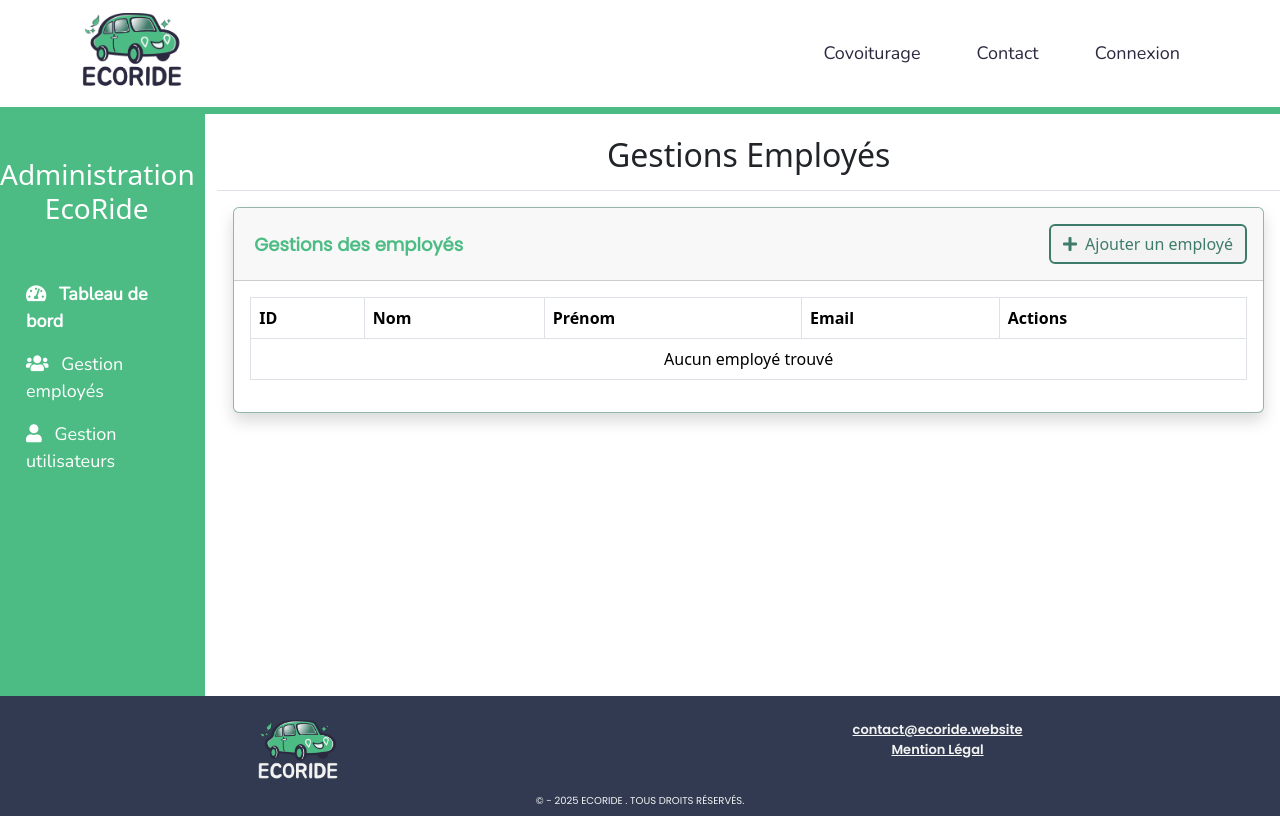
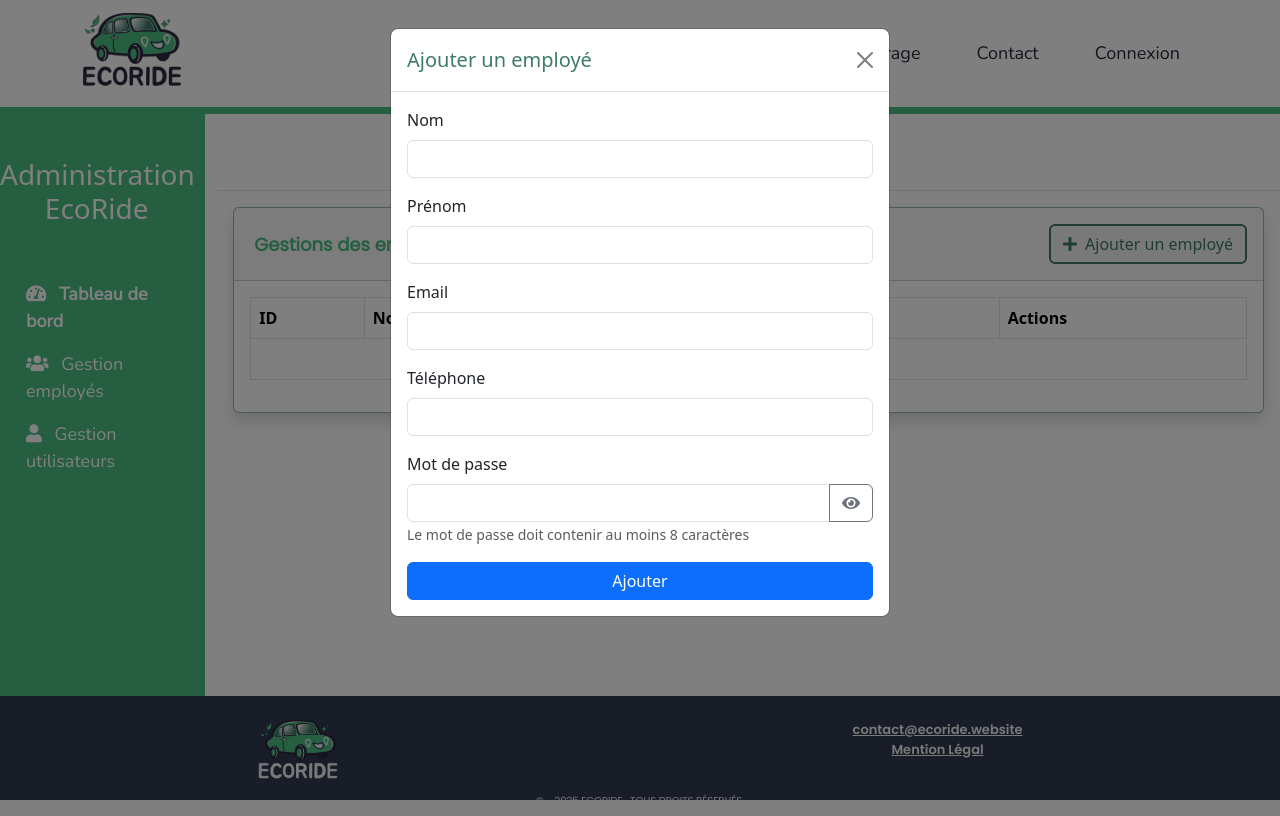
Before and after one commit to Justine-Gar/EcoRide, a Symfony app: template templates/profile/admin/_admin_gestion_emp.html.twig in a window 1280 px wide, after a click on "Ajouter un employé". Run offline with Twig, Linux system fonts and the light colour scheme; the template is opened without the code that fills it, so the values that code supplies are empty; some libraries are stand-ins or nearby versions.

Commit message:
add crud user staff for admin

```diff
--- a/src/Controller/ProfileController.php
+++ b/src/Controller/ProfileController.php
@@ -350,4 +350,5 @@ class ProfileController extends AbstractController
     }
 
 
+
 }
--- a/src/Controller/StaffController.php
+++ b/src/Controller/StaffController.php
@@ -16,6 +16,7 @@ use Symfony\Component\Security\Http\Event\InteractiveLoginEvent;
 use Symfony\Component\Security\Core\User\UserInterface;
 use Symfony\Component\HttpFoundation\JsonResponse;
 use Symfony\Component\HttpFoundation\Request;
+use Symfony\Component\HttpFoundation\RequestStack;
 use Symfony\Component\HttpFoundation\Response;
 use Symfony\Component\Routing\Annotation\Route;
 use Symfony\Component\Security\Http\Attribute\IsGranted;
--- /dev/null
+++ b/templates/partials/modals/profilAdmin_modals.html.twig
@@ -0,0 +1,116 @@
+<!-- Modal pour ajouter un employé -->
+<div class="modal fade" id="addEmployeeModal" tabindex="-1" aria-labelledby="addEmployeeModalLabel" aria-hidden="true">
+	<div class="modal-dialog">
+		<div class="modal-content">
+			<div class="modal-header">
+				<h5 class="modal-title" id="addEmployeeModalLabel">Ajouter un employé</h5>
+				<button type="button" class="btn-close" data-bs-dismiss="modal" aria-label="Close"></button>
+			</div>
+			<div class="modal-body">
+        <div id="alert-container"></div>
+				<form id="addEmployeeForm" action="{{ path('app_admin_add_employe') }}" method="post">
+          <input type="hidden" name="_csrf_token" value="{{ csrf_token('add_employee') }}">
+					<div class="mb-3">
+						<label for="add_employee_name" class="form-label">Nom</label>
+						<input type="text" class="form-control" id="add_employee_name" name="name" required>
+					</div>
+					<div class="mb-3">
+						<label for="add_employee_firstname" class="form-label">Prénom</label>
+						<input type="text" class="form-control" id="add_employee_firstname" name="firstname" required>
+					</div>
+					<div class="mb-3">
+						<label for="add_employee_email" class="form-label">Email</label>
+						<input type="email" class="form-control" id="add_employee_email" name="email" required>
+					</div>
+					<div class="mb-3">
+						<label for="add_employee_phone" class="form-label">Téléphone</label>
+						<input type="tel" class="form-control" id="add_employee_phone" name="phone_number" required>
+					</div>
+					<div class="mb-3">
+						<label for="add_employee_password" class="form-label">Mot de passe</label>
+              <div class="input-group">
+                <input type="password" class="form-control" id="add_employee_password" name="password" required>
+                <button class="btn btn-outline-secondary" type="button" id="toggleAddPassword">
+                  <i class="fas fa-eye"></i>
+                </button>
+              </div>
+              <small class="form-text text-muted">Le mot de passe doit contenir au moins 8 caractères</small>
+					</div>
+					<button type="submit" class="btn btn-primary w-100">Ajouter</button>
+				</form>
+			</div>
+		</div>
+	</div>
+</div>
+
+<!-- Modal pour modifier un employé -->
+<div class="modal fade" id="updateEmployeeModal" tabindex="-1" aria-labelledby="updateEmployeeModalLabel" aria-hidden="true">
+  <div class="modal-dialog">
+    <div class="modal-content">
+      <div class="modal-header">
+        <h5 class="modal-title" id="updateEmployeeModalLabel">Modifier un employé</h5>
+        <button type="button" class="btn-close" data-bs-dismiss="modal" aria-label="Close"></button>
+      </div>
+      <div class="modal-body">
+        <form id="updateEmployeeForm" action="" method="post">
+          <!-- Token CSRF -->
+          <input type="hidden" name="_csrf_token" value="{{ csrf_token('update_employee') }}">
+          <!-- ID employé caché -->
+          <input type="hidden" id="update_employee_id" name="id">
+
+          <div class="mb-3">
+            <label for="update_employee_name" class="form-label">Nom</label>
+            <input type="text" class="form-control" id="update_employee_name" name="name" required>
+          </div>
+          <div class="mb-3">
+            <label for="update_employee_firstname" class="form-label">Prénom</label>
+            <input type="text" class="form-control" id="update_employee_firstname" name="firstname" required>
+          </div>
+          <div class="mb-3">
+            <label for="update_employee_email" class="form-label">Email</label>
+            <input type="email" class="form-control" id="update_employee_email" name="email" required>
+          </div>
+          <div class="mb-3">
+            <label for="update_employee_phone" class="form-label">Téléphone</label>
+            <input type="tel" class="form-control" id="update_employee_phone" name="phone_number" required>
+          </div>
+          <div class="mb-3">
+            <label for="update_employee_password" class="form-label">Mot de passe (laisser vide pour ne pas changer)</label>
+            <div class="input-group">
+                <input type="password" class="form-control" id="update_employee_password" name="password">
+                <button class="btn btn-outline-secondary" type="button" id="toggleUpdatePassword">
+                    <i class="fas fa-eye"></i>
+                </button>
+            </div>
+            <small class="form-text text-muted">Si rempli, doit contenir au moins 8 caractères</small>
+          </div>
+          <button type="submit" class="btn btn-primary w-100">Mettre à jour</button>
+        </form>
+      </div>
+    </div>
+  </div>
+</div>
+
+<!-- Modal de confirmation pour supprimer un employé -->
+<div class="modal fade" id="deleteEmployeeModal" tabindex="-1" aria-labelledby="deleteEmployeeModalLabel" aria-hidden="true">
+	<div class="modal-dialog">
+		<div class="modal-content">
+			<div class="modal-header">
+				<h5 class="modal-title" id="deleteEmployeeModalLabel">Confirmer la suppression</h5>
+				<button type="button" class="btn-close" data-bs-dismiss="modal" aria-label="Close"></button>
+			</div>
+			<div class="modal-body">
+				<p>Êtes-vous sûr de vouloir supprimer cet employé? Cette action est irréversible.</p>
+				<p><strong>Nom: </strong><span id="delete_employee_name"></span></p>
+			</div>
+			<div class="modal-footer">
+				<form id="deleteEmployeeForm" action="" method="post">
+					<!-- Token CSRF -->
+					<input type="hidden" name="_csrf_token" value="{{ csrf_token('delete_employee') }}">
+					<button type="button" class="btn btn-secondary" data-bs-dismiss="modal">Annuler</button>
+					<button type="submit" class="btn btn-danger">Supprimer</button>
+				</form>
+			</div>
+		</div>
+	</div>
+</div>
--- a/templates/profile/admin.html.twig
+++ b/templates/profile/admin.html.twig
@@ -24,4 +24,10 @@
 		</div>
 	</main>
 
+	{% include 'partials/modals/profilAdmin_modals.html.twig' %}
+
 {% endblock %}
+{% block javascripts %}
+	{{ parent() }}
+	<script src="{{ asset('assets/js/profilAdmin.js') }}"></script>
+{% endblock %}
--- a/templates/profile/admin/_admin_gestion_emp.html.twig
+++ b/templates/profile/admin/_admin_gestion_emp.html.twig
@@ -11,7 +11,7 @@
 		<!-- Flash messages -->
 		{% for label, messages in app.flashes %}
 			{% for message in messages %}
-				<div class="alert alert-{{ label }} alert-dismissible fade show" role="alert">
+				<div class="alert alert-{{ label }} alert-dismissible fade show me-3" role="alert">
 					{{ message }}
 					<button type="button" class="btn-close" data-bs-dismiss="alert" aria-label="Close"></button>
 				</div>
@@ -50,10 +50,10 @@
 										<td>{{ employe.firstname }}</td>
 										<td>{{ employe.email }}</td>
 										<td>
-											<button class="btn btn-sm btn-info edit-employee" data-id="{{ employe.idUser }}">
+											<button class="btn btn-sm btn-green update-employee" data-id="{{ employe.idUser }}" data-bs-toggle="modal" data-bs-target="#updateEmployeeModal">
 												<i class="fas fa-edit"></i>
 											</button>
-											<button class="btn btn-sm btn-danger delete-employee" data-id="{{ employe.idUser }}">
+											<button class="btn btn-sm btn-danger delete-employee" data-id="{{ employe.idUser }}" data-bs-toggle="modal" data-bs-target="#deleteEmployeeModal">
 												<i class="fas fa-trash"></i>
 											</button>
 										</td>
```
Also changed, not shown: src/Controller/AdminController.php (+394 -5 lines), public/assets/js/profilAdmin.js (added).
